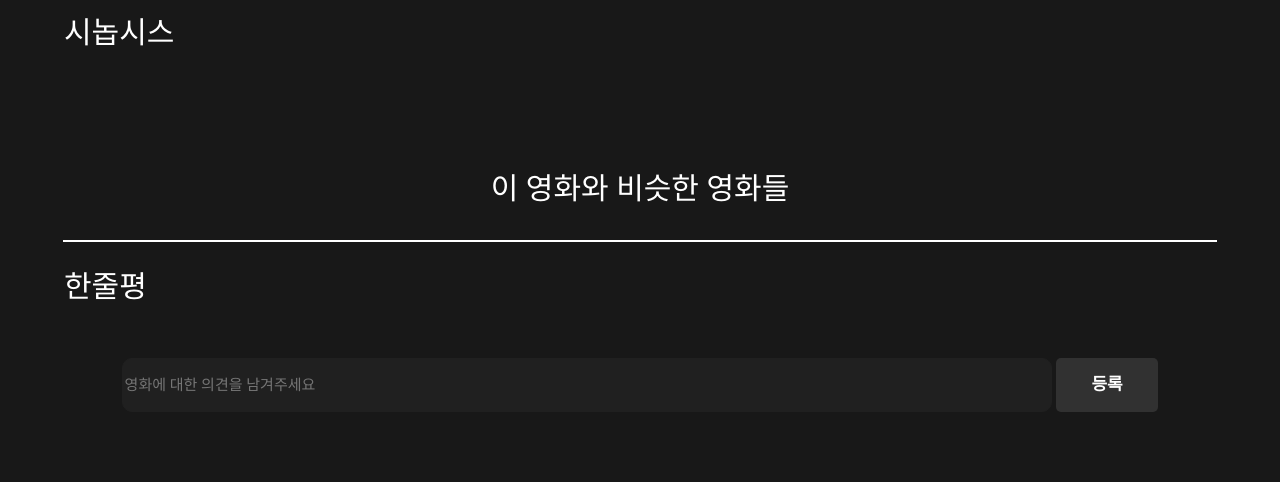
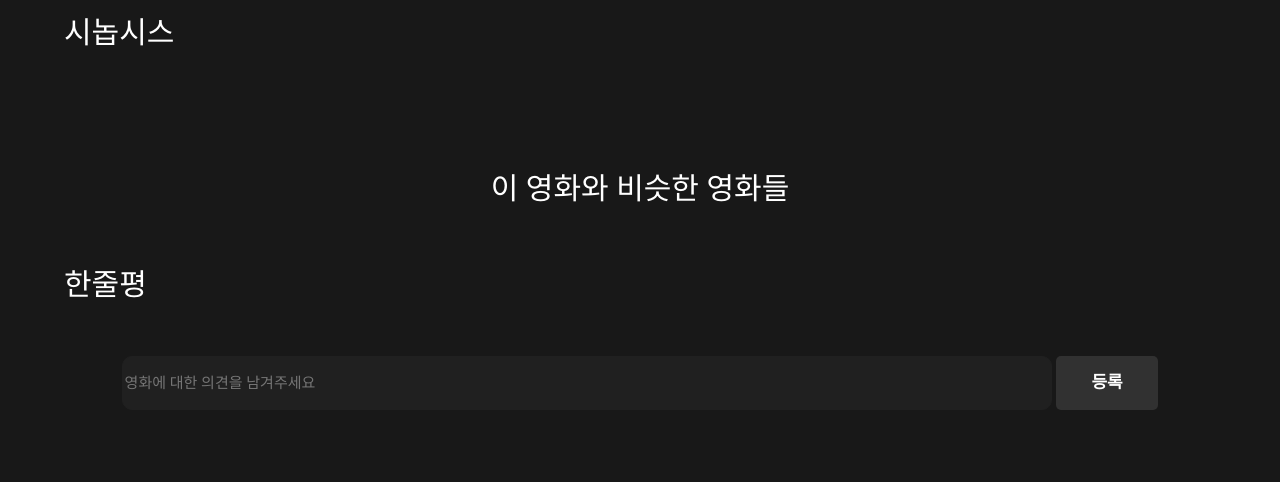
Before and after one commit to herrakam/FINDA, a Flask app: page /detail in a window 1280 px wide. Shown: the part 912-1394 px from the top of the page. Run offline with Flask 2, Linux system fonts and the light colour scheme; data that the repository does not hold is empty; some libraries are stand-ins or nearby versions.

Commit message:
detail 페이지 border 제거

```diff
--- a/templates/detail.html
+++ b/templates/detail.html
@@ -173,7 +173,6 @@
     grid-gap: 5px;
     grid-template-columns: repeat(auto-fit, 150px);
     place-content: space-around;
-    border:1px solid white;
   }
   .similarPoster{
     width:150px;
```
